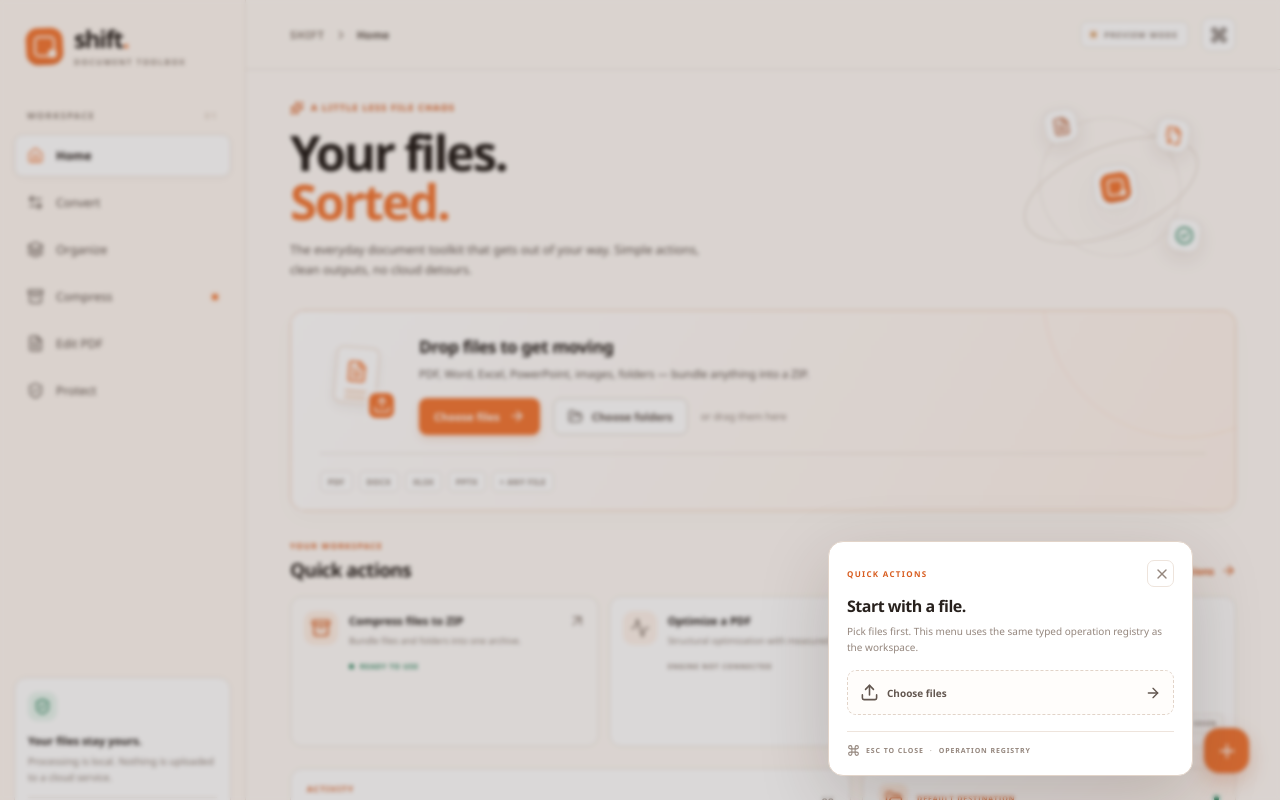
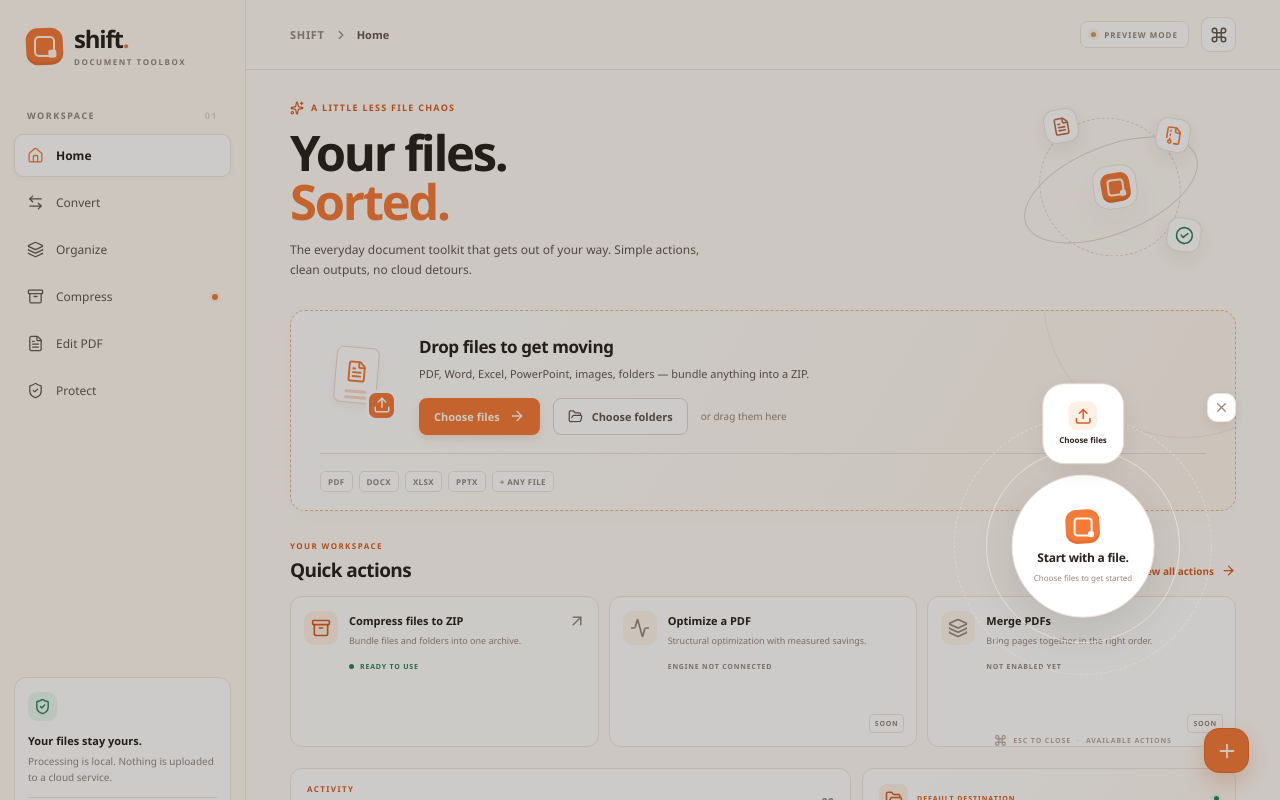
Before and after one commit to yesu166/SHIFT, a React (Vite) app: page / in a window 1280 px wide. Both pictures are taken after a click on the button 1218 px from the left and 34 px from the top of the page. Shown: the top 800 px of the page. Built offline with nearby package versions, Linux system fonts and the light colour scheme.

Commit message:
feat: implement accessible radial quick-action menu

```diff
--- a/src/App.tsx
+++ b/src/App.tsx
@@ -9,6 +9,7 @@ import {
 } from "lucide-react";
 import { formatBytes, formatSignedBytes } from "./lib/format";
 import { getAvailableOperations, type OperationDefinition } from "./lib/operations";
+import { getRadialPosition } from "./lib/radial";
 
 type PageId = "home" | "convert" | "organize" | "compress" | "edit" | "protect" | "history" | "settings";
 type ThemeMode = "light" | "dark";
@@ -79,7 +80,14 @@ function App() {
   const [theme, setTheme] = useState<ThemeMode>(() => localStorage.getItem("shift.theme") === "dark" ? "dark" : "light");
   const [reducedMotion, setReducedMotion] = useState(() => localStorage.getItem("shift.reducedMotion") === "true");
   const fileInputRef = useRef<HTMLInputElement>(null);
+  const wheelRef = useRef<HTMLDivElement>(null);
+  const wheelTriggerRef = useRef<HTMLButtonElement>(null);
   const isDesktop = isTauri();
+  const closeWheel = useCallback(() => {
+    setWheelOpen(false);
+    wheelTriggerRef.current?.focus();
+  }, []);
+  const emptyRadialPosition = getRadialPosition(0, 1);
 
   const availableOperations = useMemo(() => getAvailableOperations(files.map((file) => file.name)), [files]);
   const canCreateZip = isDesktop && files.length > 0 && files.every((file) => Boolean(file.path)) && !busy;
@@ -121,10 +129,31 @@ function App() {
   }, [isDesktop]);
   useEffect(() => {
     if (!wheelOpen) return;
-    const closeOnEscape = (event: KeyboardEvent) => { if (event.key === "Escape") setWheelOpen(false); };
-    window.addEventListener("keydown", closeOnEscape);
-    return () => window.removeEventListener("keydown", closeOnEscape);
-  }, [wheelOpen]);
+    const handleKeys = (event: KeyboardEvent) => {
+      if (event.key === "Escape") {
+        event.preventDefault();
+        closeWheel();
+        return;
+      }
+      if (event.key !== "Tab") return;
+      const focusable = Array.from(
+        wheelRef.current?.querySelectorAll<HTMLElement>('button:not([disabled])') ?? [],
+      );
+      if (focusable.length === 0) return;
+      const first = focusable[0];
+      const last = focusable[focusable.length - 1];
+      if (event.shiftKey && document.activeElement === first) {
+        event.preventDefault();
+        last.focus();
+      } else if (!event.shiftKey && document.activeElement === last) {
+        event.preventDefault();
+        first.focus();
+      }
+    };
+    window.addEventListener("keydown", handleKeys);
+    wheelRef.current?.querySelector<HTMLElement>('button:not([disabled])')?.focus();
+    return () => window.removeEventListener("keydown", handleKeys);
+  }, [wheelOpen, closeWheel]);
   useEffect(() => {
     if (!toast) return;
     const timeout = window.setTimeout(() => setToast(null), 5200);
@@ -203,15 +232,18 @@ function App() {
   }, [isDesktop]);
 
   const selectOperation = useCallback((operation: OperationDefinition) => {
-    setWheelOpen(false);
+    closeWheel();
     if (operation.id === "create-zip") {
       setPage("compress");
-      if (files.length === 0) void chooseFiles();
-      else void createZip();
+      if (files.length === 0) {
+        void chooseFiles();
+      } else {
+        setToast({ message: "Ready to create your archive. Review the name and destination, then choose Create ZIP archive.", kind: "info" });
+      }
     } else {
       setToast({ message: operation.unavailableReason ?? "This operation is not enabled.", kind: "info" });
     }
-  }, [chooseFiles, createZip, files.length]);
+  }, [chooseFiles, closeWheel, files.length]);
 
   const currentTitle = NAV_ITEMS.find((item) => item.id === page)?.label ?? "Home";
 
@@ -308,10 +340,43 @@ function App() {
       {!(["home", "compress", "history", "settings"] as PageId[]).includes(page) && <div className="page planned-page"><div className="eyebrow"><Sparkles size={14} /> {PLANNED[page].eyebrow}</div><div className="planned-illustration"><div className="planned-ring ring-a" /><div className="planned-ring ring-b" /><div className="planned-center"><Layers3 size={28} /></div><span className="planned-orbit orbit-a"><FileText size={18} /></span><span className="planned-orbit orbit-b"><ShieldCheck size={18} /></span></div><h1>{PLANNED[page].title}</h1><p className="planned-description">{PLANNED[page].description}</p><div className="planned-status"><i /><div><strong>Not enabled in this build</strong><small>{PLANNED[page].engine}</small></div></div><p className="planned-footnote">No fake conversions. This operation will appear here after its engine and output tests pass.</p><button className="button button-primary" onClick={() => setPage("compress")} type="button">Use the ZIP tool instead <ArrowRight size={16} /></button></div>}
     </main>
 
-    <button className="floating-wheel-trigger" type="button" aria-label="Quick action wheel" onClick={() => setWheelOpen((v) => !v)}><Plus size={22} /></button>
-    {wheelOpen && <><button className="wheel-scrim" type="button" aria-label="Close quick action wheel" onClick={() => setWheelOpen(false)} /><div className="action-wheel" role="dialog" aria-modal="true" aria-labelledby="wheel-title"><div className="wheel-head"><span className="wheel-kicker">QUICK ACTIONS</span><button className="wheel-close" type="button" onClick={() => setWheelOpen(false)} aria-label="Close"><X size={16} /></button></div><h2 id="wheel-title">{files.length ? "What should happen next?" : "Start with a file."}</h2><p>{files.length ? "Only operations enabled for this selection are shown." : "Pick files first. This menu uses the same typed operation registry as the workspace."}</p>
-      {availableOperations.length ? <div className="wheel-actions">{availableOperations.map((operation) => <button className="wheel-action" key={operation.id} onClick={() => selectOperation(operation)} type="button"><span className="wheel-action-icon"><Archive size={18} /></span><span><strong>{operation.title}</strong><small>{operation.outputLabel}</small></span><ArrowUpRight size={17} /></button>)}</div> : <button className="wheel-empty" type="button" onClick={() => { setWheelOpen(false); void chooseFiles(); }}><Upload size={19} /><span>Choose files</span><ArrowRight size={16} /></button>}
-      <div className="wheel-footer"><Command size={13} /> ESC TO CLOSE <span>·</span> OPERATION REGISTRY</div></div></>}
+    <button ref={wheelTriggerRef} className="floating-wheel-trigger" type="button" aria-label="Quick action wheel" onClick={() => setWheelOpen((v) => !v)} aria-expanded={wheelOpen}><Plus size={22} /></button>
+    {wheelOpen && <>
+      <button className="wheel-scrim" type="button" aria-label="Close quick action wheel" onClick={closeWheel} />
+      <div ref={wheelRef} className="action-wheel" role="dialog" aria-modal="true" aria-labelledby="wheel-title">
+        <div className="wheel-orbit" aria-hidden="true" />
+        <div className="wheel-center" id="wheel-title">
+          <span className="brand-mark"><span /></span>
+          <strong>{files.length ? "What next?" : "Start with a file."}</strong>
+          <small>{files.length ? (availableOperations.length === 1 ? "1 action ready" : availableOperations.length + " actions ready") : "Choose files to get started"}</small>
+        </div>
+        <button className="wheel-close" type="button" onClick={closeWheel} aria-label="Close quick action wheel"><X size={15} /></button>
+        {availableOperations.length > 0 ? availableOperations.map((operation, index) => {
+          const point = getRadialPosition(index, availableOperations.length);
+          return <button
+            className="wheel-action radial-action"
+            key={operation.id}
+            style={{ left: point.x + "%", top: point.y + "%" }}
+            onClick={() => selectOperation(operation)}
+            type="button"
+            aria-label={operation.title + ": " + operation.outputLabel}
+          >
+            <span className="wheel-action-icon"><Archive size={18} /></span>
+            <strong>{operation.title}</strong>
+          </button>;
+        }) : <button
+          className="wheel-action radial-action"
+          style={{ left: emptyRadialPosition.x + "%", top: emptyRadialPosition.y + "%" }}
+          onClick={() => { closeWheel(); void chooseFiles(); }}
+          type="button"
+          aria-label="Choose files"
+        >
+          <span className="wheel-action-icon"><Upload size={18} /></span>
+          <strong>Choose files</strong>
+        </button>}
+        <div className="wheel-footer"><Command size={13} /> ESC TO CLOSE <span>·</span> AVAILABLE ACTIONS</div>
+      </div>
+    </>}
 
     {toast && <div className={"toast toast-" + toast.kind} role="status" aria-live="polite">{toast.kind === "success" ? <CheckCircle2 size={19} /> : toast.kind === "error" ? <X size={18} /> : <Activity size={18} />}<span>{toast.message}</span><button type="button" aria-label="Dismiss message" onClick={() => setToast(null)}><X size={15} /></button></div>}
   </div>;
--- /dev/null
+++ b/src/lib/radial.ts
@@ -0,0 +1,26 @@
+export interface RadialPoint {
+  x: number;
+  y: number;
+}
+
+/**
+ * Return a percentage coordinate on a radial action ring.
+ * Index zero starts at 12 o'clock and later items move clockwise.
+ */
+export function getRadialPosition(index: number, count: number, radiusPercent = 36): RadialPoint {
+  if (!Number.isInteger(count) || count < 1) {
+    throw new RangeError("A radial layout requires at least one item.");
+  }
+  if (!Number.isInteger(index) || index < 0 || index >= count) {
+    throw new RangeError("The radial item index is outside the layout.");
+  }
+  if (!Number.isFinite(radiusPercent) || radiusPercent <= 0 || radiusPercent > 45) {
+    throw new RangeError("The radial radius must be greater than 0 and no more than 45 percent.");
+  }
+
+  const angle = -Math.PI / 2 + (2 * Math.PI * index) / count;
+  return {
+    x: Number((50 + Math.cos(angle) * radiusPercent).toFixed(6)),
+    y: Number((50 + Math.sin(angle) * radiusPercent).toFixed(6)),
+  };
+}
```
Also changed, not shown: src/styles.css, 1 other file (tests, documents, lock files or other folders).
